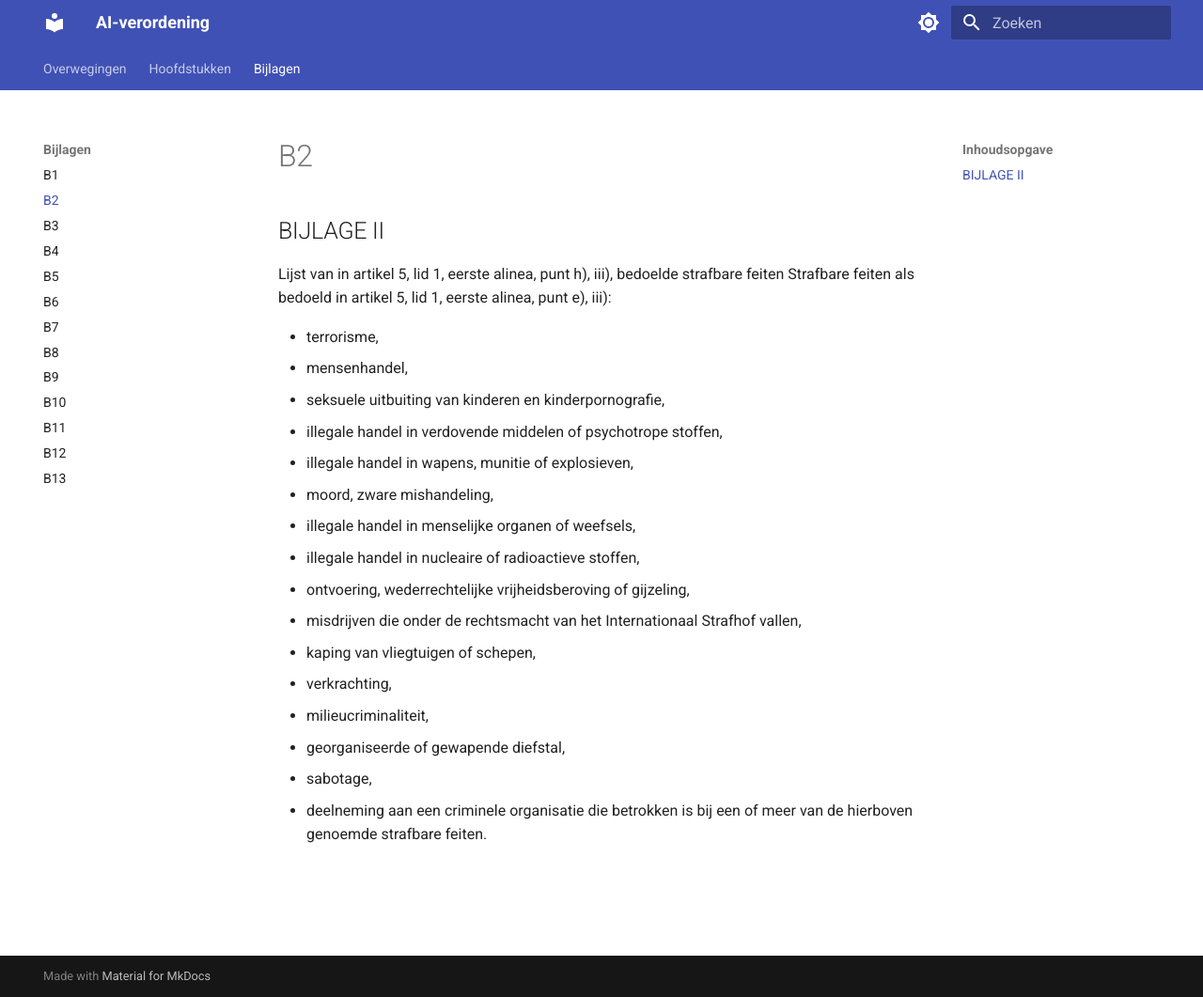
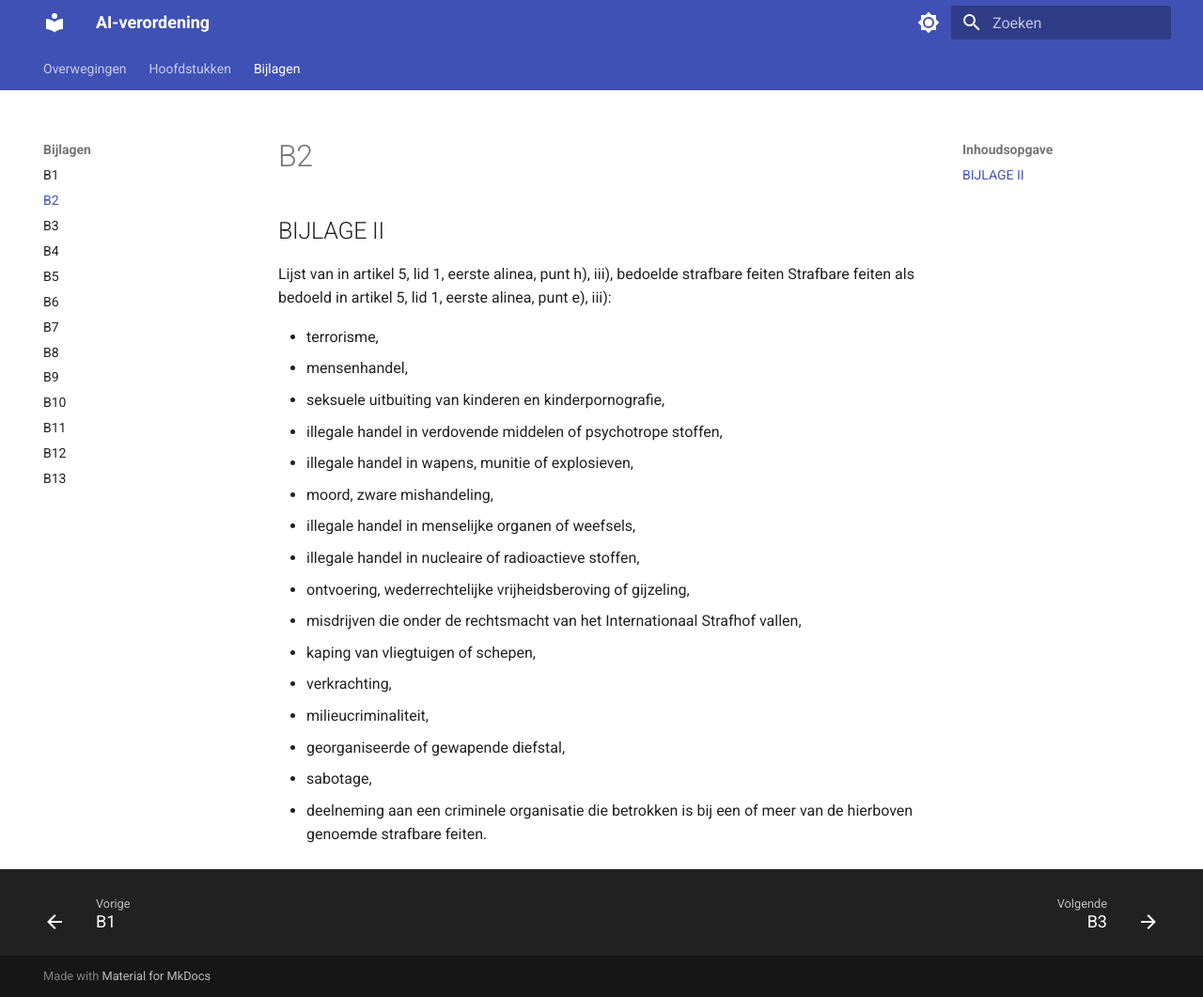
Before and after one commit to RijksICTGilde/ai-verordening, an MkDocs documentation site: the page built from docs/bijlagen/b2.md, in a window 1280 px wide and 1061 px high. Shown: the whole window at 94% size. Built offline with MkDocs 1.6.1 and Material for MkDocs 9.7.7, drawn with Linux system fonts in a browser that asks for light colours; plug-ins that fetch from the network failed and are left out.

Commit message:
Add footer with prev/next navigation

```diff
--- a/mkdocs.yml
+++ b/mkdocs.yml
@@ -6,10 +6,10 @@ theme:
   name: material
   language: nl
   features:
-    # - navigation.instant
+    - content.tooltips
+    - navigation.footer
+    - navigation.indexes
     - navigation.tabs
-    - navigation.indexes
-    - content.tooltips
   palette:
     # Palette toggle for light mode
     - scheme: default
```
